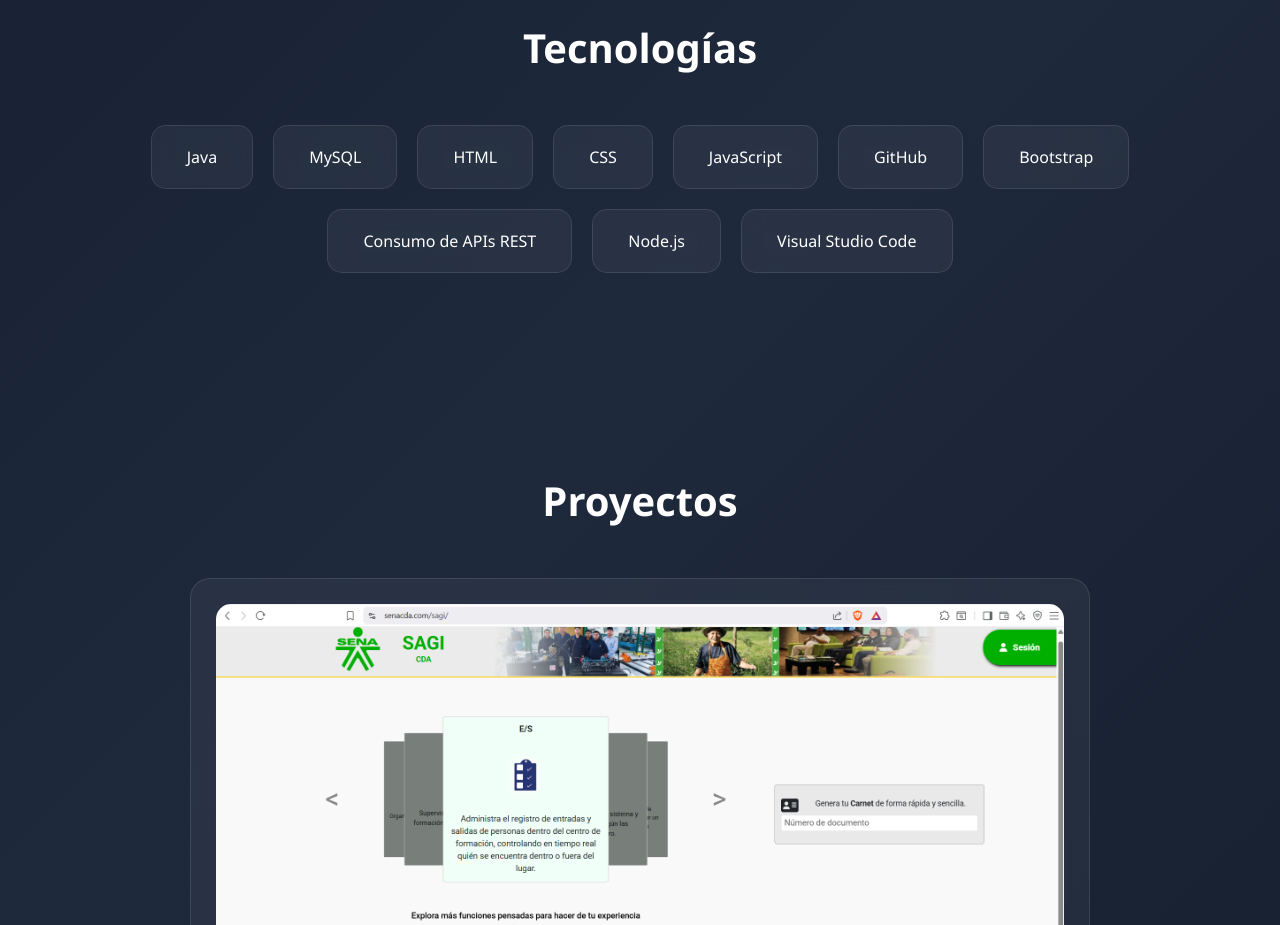
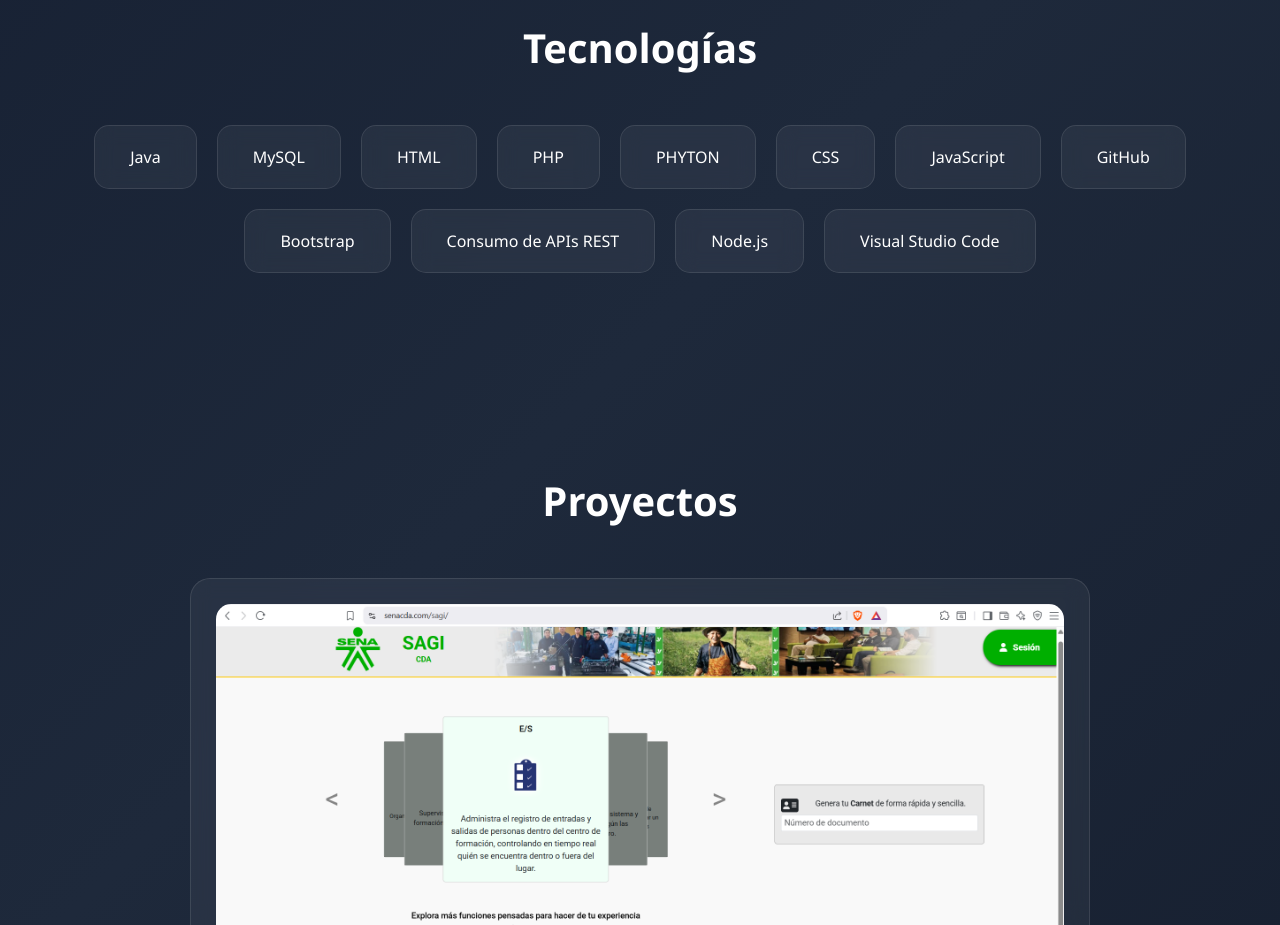
Before and after one commit to Dari766/Mi-portafolio, a plain HTML site: page index.html in a window 1280 px wide. Shown: the part 1700-2625 px from the top of the page. Drawn offline with nearby package versions, Linux system fonts and the light colour scheme.

Commit message:
Fix HTML formatting and add missing technologies

```diff
--- a/index.html
+++ b/index.html
@@ -84,6 +84,8 @@
             <div class="card">Java</div>
             <div class="card">MySQL</div>
             <div class="card">HTML</div>
+            <div class="card">PHP</div>
+            <div class="card">PHYTON</div>
             <div class="card">CSS</div>
             <div class="card">JavaScript</div>
             <div class="card">GitHub</div>
```
